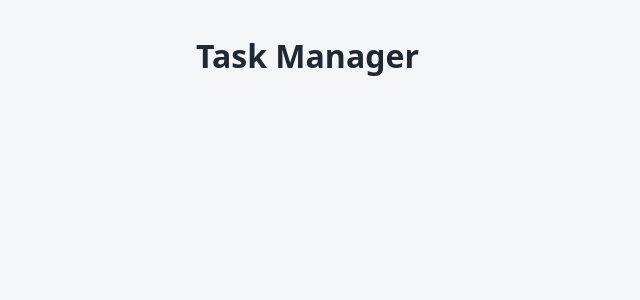
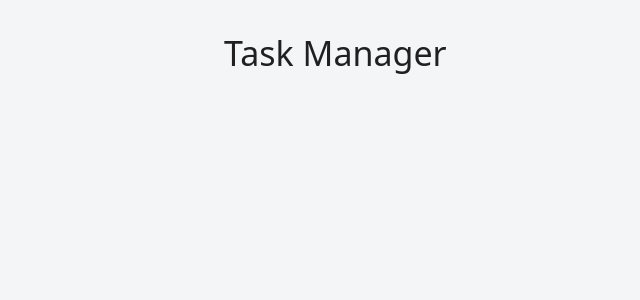
Before and after one commit to valmores/task-manager, a React (Vite) app in the folder frontend/: page / in a window 1280 px wide. Shown: the top 300 px of the page, without its empty margins (140-780 px from the left). Built offline with nearby package versions, Linux system fonts and the light colour scheme.

Commit message:
style: set up MUI theme and baseline styles

```diff
--- a/frontend/src/App.tsx
+++ b/frontend/src/App.tsx
@@ -1,8 +1,12 @@
+import { Container, Typography } from '@mui/material'
+
 function App() {
   return (
-    <main className="container">
-      <h1>Task Manager</h1>
-    </main>
+    <Container maxWidth="sm" sx={{ py: 4 }}>
+      <Typography variant="h4" component="h1" gutterBottom>
+        Task Manager
+      </Typography>
+    </Container>
   )
 }
 
--- a/frontend/src/index.css
+++ /dev/null
@@ -1,88 +0,0 @@
-:root {
-  --color-bg: #f4f5f7;
-  --color-surface: #ffffff;
-  --color-text: #1f2933;
-  --color-text-muted: #6b7280;
-  --color-border: #e2e5ea;
-  --color-primary: #4f46e5;
-  --color-primary-hover: #4338ca;
-  --color-danger: #dc2626;
-  --color-danger-hover: #b91c1c;
-  --color-success: #16a34a;
-  --radius: 8px;
-  --shadow: 0 1px 3px rgba(0, 0, 0, 0.08), 0 1px 2px rgba(0, 0, 0, 0.06);
-
-  font-family: system-ui, 'Segoe UI', Roboto, sans-serif;
-  line-height: 1.5;
-  color: var(--color-text);
-  background: var(--color-bg);
-}
-
-*,
-*::before,
-*::after {
-  box-sizing: border-box;
-}
-
-body {
-  margin: 0;
-  min-height: 100vh;
-}
-
-h1,
-h2,
-h3,
-p {
-  margin: 0;
-}
-
-.container {
-  max-width: 640px;
-  margin: 0 auto;
-  padding: 2rem 1rem;
-}
-
-button,
-input,
-textarea {
-  font: inherit;
-  color: inherit;
-}
-
-input,
-textarea {
-  width: 100%;
-  padding: 0.6rem 0.75rem;
-  background: var(--color-surface);
-  border: 1px solid var(--color-border);
-  border-radius: var(--radius);
-}
-
-input:focus,
-textarea:focus {
-  outline: 2px solid var(--color-primary);
-  outline-offset: 1px;
-  border-color: transparent;
-}
-
-textarea {
-  resize: vertical;
-}
-
-button {
-  padding: 0.5rem 1rem;
-  border: none;
-  border-radius: var(--radius);
-  background: var(--color-primary);
-  color: #fff;
-  cursor: pointer;
-}
-
-button:hover:not(:disabled) {
-  background: var(--color-primary-hover);
-}
-
-button:disabled {
-  opacity: 0.6;
-  cursor: not-allowed;
-}
--- a/frontend/src/main.tsx
+++ b/frontend/src/main.tsx
@@ -2,7 +2,8 @@ import { StrictMode } from 'react'
 import { createRoot } from 'react-dom/client'
 import { QueryClient, QueryClientProvider } from '@tanstack/react-query'
 import { ReactQueryDevtools } from '@tanstack/react-query-devtools'
-import './index.css'
+import { CssBaseline, ThemeProvider } from '@mui/material'
+import theme from './theme'
 import App from './App.tsx'
 
 const queryClient = new QueryClient({
@@ -17,7 +18,10 @@ const queryClient = new QueryClient({
 createRoot(document.getElementById('root')!).render(
   <StrictMode>
     <QueryClientProvider client={queryClient}>
-      <App />
+      <ThemeProvider theme={theme}>
+        <CssBaseline />
+        <App />
+      </ThemeProvider>
       <ReactQueryDevtools initialIsOpen={false} />
     </QueryClientProvider>
   </StrictMode>,
--- /dev/null
+++ b/frontend/src/theme.ts
@@ -0,0 +1,14 @@
+import { createTheme } from '@mui/material'
+
+const theme = createTheme({
+  palette: {
+    primary: { main: '#4f46e5' },
+    background: { default: '#f4f5f7' },
+  },
+  typography: {
+    fontFamily: "system-ui, 'Segoe UI', Roboto, sans-serif",
+  },
+  shape: { borderRadius: 8 },
+})
+
+export default theme
```
